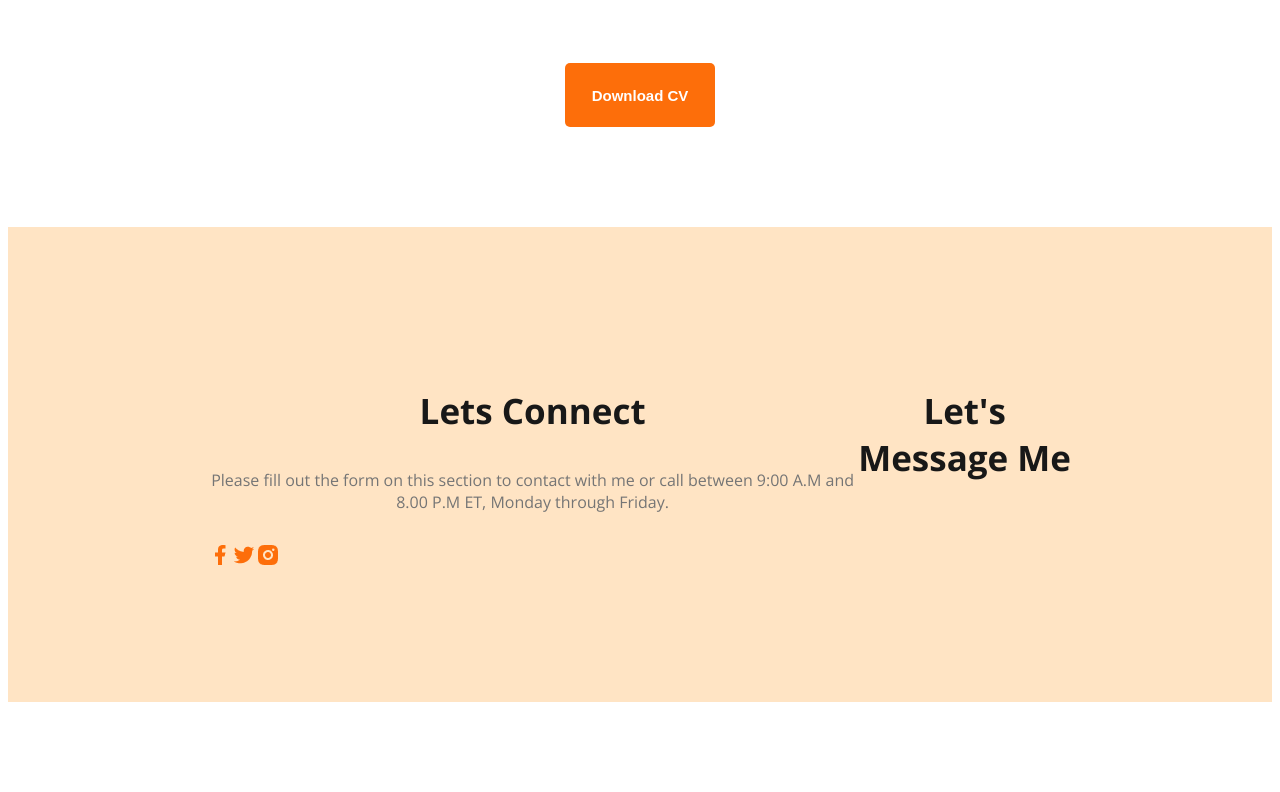
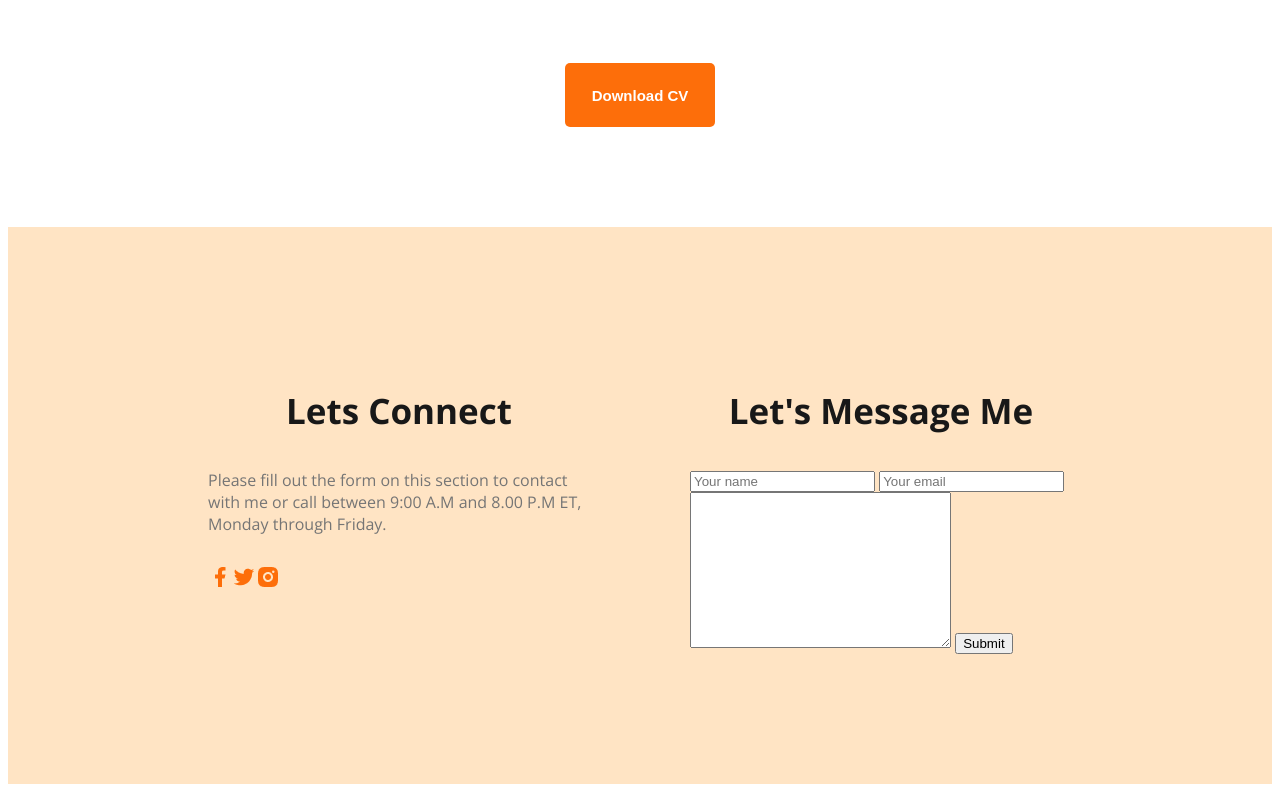
Before and after one commit to amrinkarim22/dev-portfolio, a plain HTML site: page index.html in a window 1280 px wide. Shown: the part 3218-4010 px from the top of the page. Before the commit the page ends 3928 px from the top, so only its background shows below. Drawn offline with nearby package versions, Linux system fonts and the light colour scheme.

Commit message:
some more footer content added

```diff
--- a/index.html
+++ b/index.html
@@ -161,6 +161,13 @@
             </div>
             <div class="footer-column">
                 <h3 class="section-title">Let's Message Me </h3>
+                <form action="">
+                    <input type="text" placeholder="Your name">
+                    <input type="email" placeholder="Your email">
+                    <textarea name="" id="" cols="30" rows="10"></textarea>
+                    <input type="submit" value="Submit">
+                </form>
+
             </div>
              </div>
             </section>
--- a/styles/portfolio.css
+++ b/styles/portfolio.css
@@ -234,9 +234,11 @@ footer{
     padding: 130px 200px;
     display: flex;
     background-color: bisque;
+    gap: 100px;
 }
 .footer-column{
 
+  width: 50%;
 }
 .section-title{
     font-size: 35px;
@@ -244,5 +246,6 @@ footer{
 
 .section-description{
     font-size: 16px;
+    text-align: left;
 
 }
```
